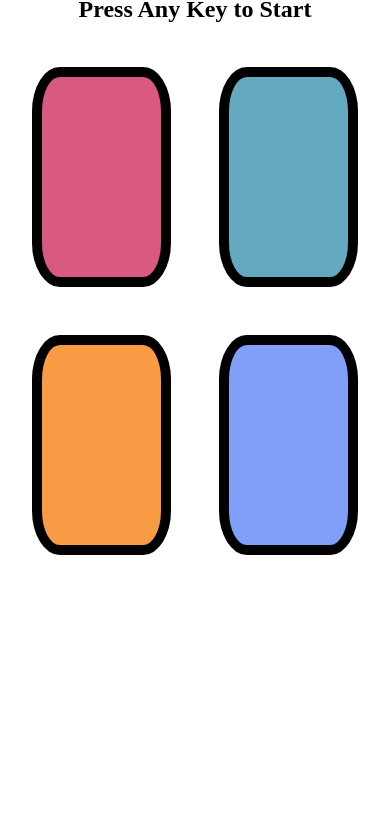
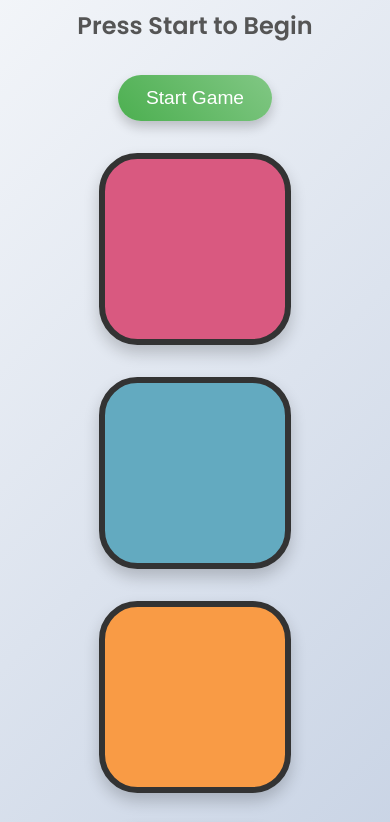
Before and after one commit to dipshikha-shinde/Symon-says-Game-, a plain HTML site: page index.html in a window 390 px wide. Shown: the part 84-906 px from the top of the page. Before the commit the page ends 844 px from the top, so only its background shows below. Drawn offline with Linux system fonts and the light colour scheme.

Commit message:
responsive Simon-says game

```diff
--- a/index.html
+++ b/index.html
@@ -5,10 +5,18 @@
     <meta name="viewport" content="width=device-width, initial-scale=1.0" />
     <title>Document</title>
     <link rel="stylesheet" href="style.css" />
+    <link href="https://fonts.googleapis.com/css2?family=Poppins:wght@400;600&display=swap" rel="stylesheet">
+
   </head>
   <body>
     <h1>Simon-says Game</h1>
-    <h2>Press Any Key to Start</h2>
+    <!-- <h2>ress Any Key to Start</h2> -->
+     <audio id="clickSound" src="button_click.mp3" preload="auto"></audio>
+
+
+  <h2>Press Start to Begin</h2>
+   <button id="startBtn">Start Game</button>
+
 
     <div class="btn-container">
       <div class="btn red" id="red"></div>
--- a/script.js
+++ b/script.js
@@ -6,12 +6,14 @@ let level = 0;
 let highScore = 0;
 
 let h2 = document.querySelector("h2");
+let startBtn = document.querySelector("#startBtn");
 
-// Start game on keypress
-document.addEventListener("keypress", function () {
+// Start game on Start button click
+startBtn.addEventListener("click", function () {
     if (!started) {
         console.log("Game started");
         started = true;
+        startBtn.style.display = "none";
         levelUp();
     }
 });
@@ -69,10 +71,11 @@ function checkAns(idx) {
             <b>Game Over!</b><br>
             Your score: <b>${level - 1}</b><br>
             Highest score: <b>${highScore}</b><br>
-            Press Any Key to Restart
+            Press Start to Restart
         `;
 
-        reset();  // only resets variables, not h2 text
+        startBtn.style.display = "inline-block"; // show the Start button again
+        reset();
     }
 }
 
@@ -97,5 +100,5 @@ function reset() {
     userSeq = [];
     started = false;
     level = 0;
-    // h2.innerText will stay showing the game over message
+    // h2.innerText stays with the game over message
 }
--- a/style.css
+++ b/style.css
@@ -1,18 +1,60 @@
 body {
   text-align: center;
+  font-family: "poppins", sans-serif;
+  background: linear-gradient(135deg, #f5f7fa, #c3cfe2);
+  min-height: 100vh;
+  margin: 0;
+}
+
+h1 {
+  font-size: 2.5rem;
+  margin: 1rem 0;
+  color: #333;
+  text-shadow: 1px 1px 2px rgba(0, 0, 0, 0.2);
+}
+h2 {
+  font-size: 1.5rem;
+  margin: 1rem 0;
+  color: #555;
+}
+/* Tablet screens */
+@media (max-width: 800px) {
+  .btn {
+    height: 150px;
+    width: 150px;
+    margin: 1rem;
+  }
+}
+
+/* Small mobile screens */
+@media (max-width: 500px) {
+  .btn {
+    height: 100px;
+    width: 100px;
+    margin: 0.5rem;
+  }
+
+
 }
 
 .btn {
-  height: 200px;
-  width: 200px;
+  height: 180px;
+  width: 180px;
   border-radius: 20%;
-  border: 10px solid black;
-  margin: 1.5rem;
+  border: 6px solid #333;
+  margin: 1rem;
+  box-shadow: 0 8px 16px rgba(0,0,0,0.2);
+  transition: transform 0.2s ease, box-shadow 0.2s ease;
+}
+.btn:hover {
+  transform: scale(1.05);
+  box-shadow: 0 12px 20px rgba(0,0,0,0.3);
 }
 
 .btn-container {
   display: flex;
   justify-content: center;
+  flex-wrap: wrap;
 }
 
 .red {
@@ -39,3 +81,20 @@ body {
 .userflash {
   background-color: green;
 }
+#startBtn {
+  padding: 12px 28px;
+  font-size: 1.2rem;
+  margin: 1rem;
+  cursor: pointer;
+  border: none;
+  border-radius: 30px;
+  background: linear-gradient(45deg, #4caf50, #81c784);
+  color: white;
+  box-shadow: 0 6px 12px rgba(0,0,0,0.2);
+  transition: background 0.3s ease, transform 0.2s ease;
+}
+
+#startBtn:hover {
+  background: linear-gradient(45deg, #43a047, #66bb6a);
+  transform: scale(1.05);
+}
```
